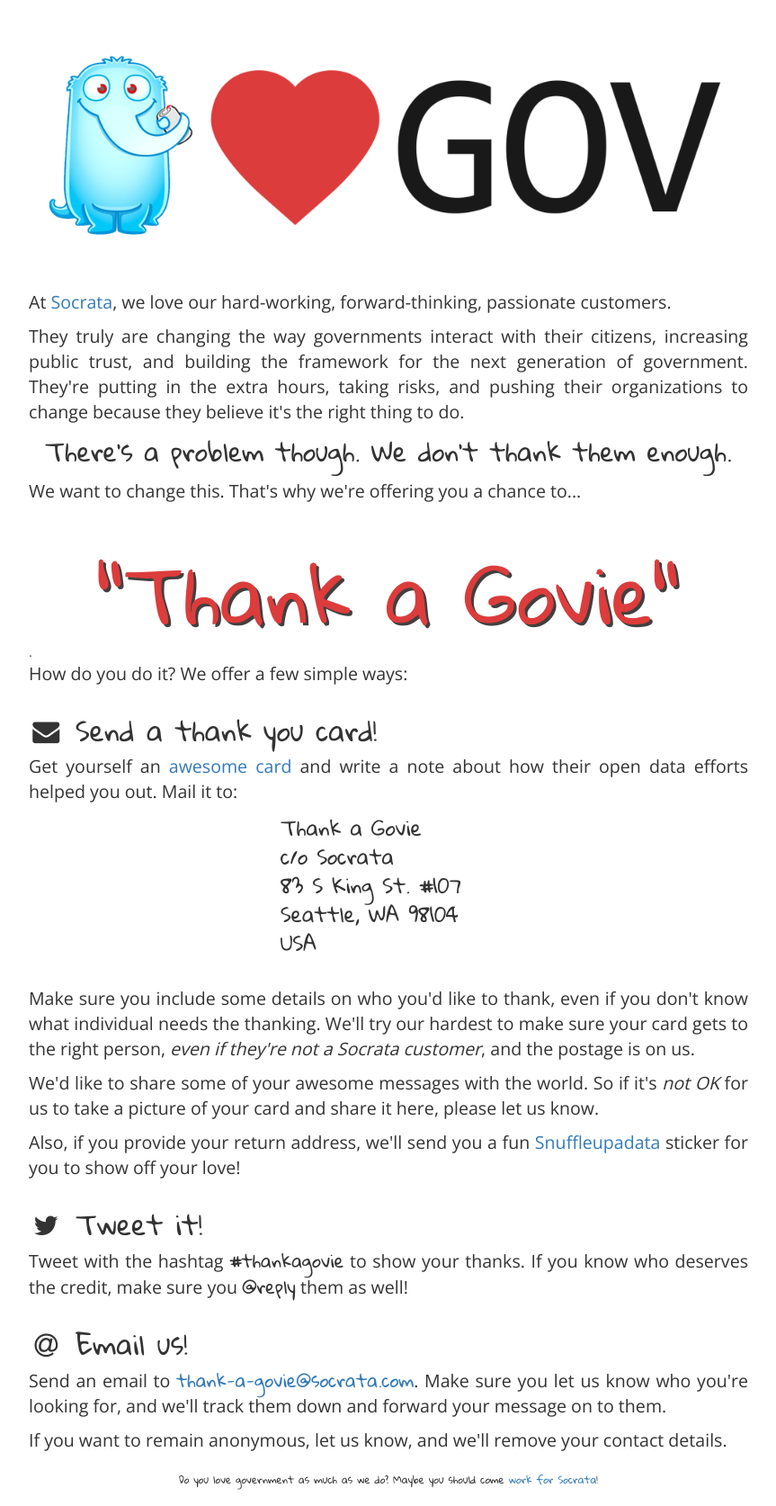
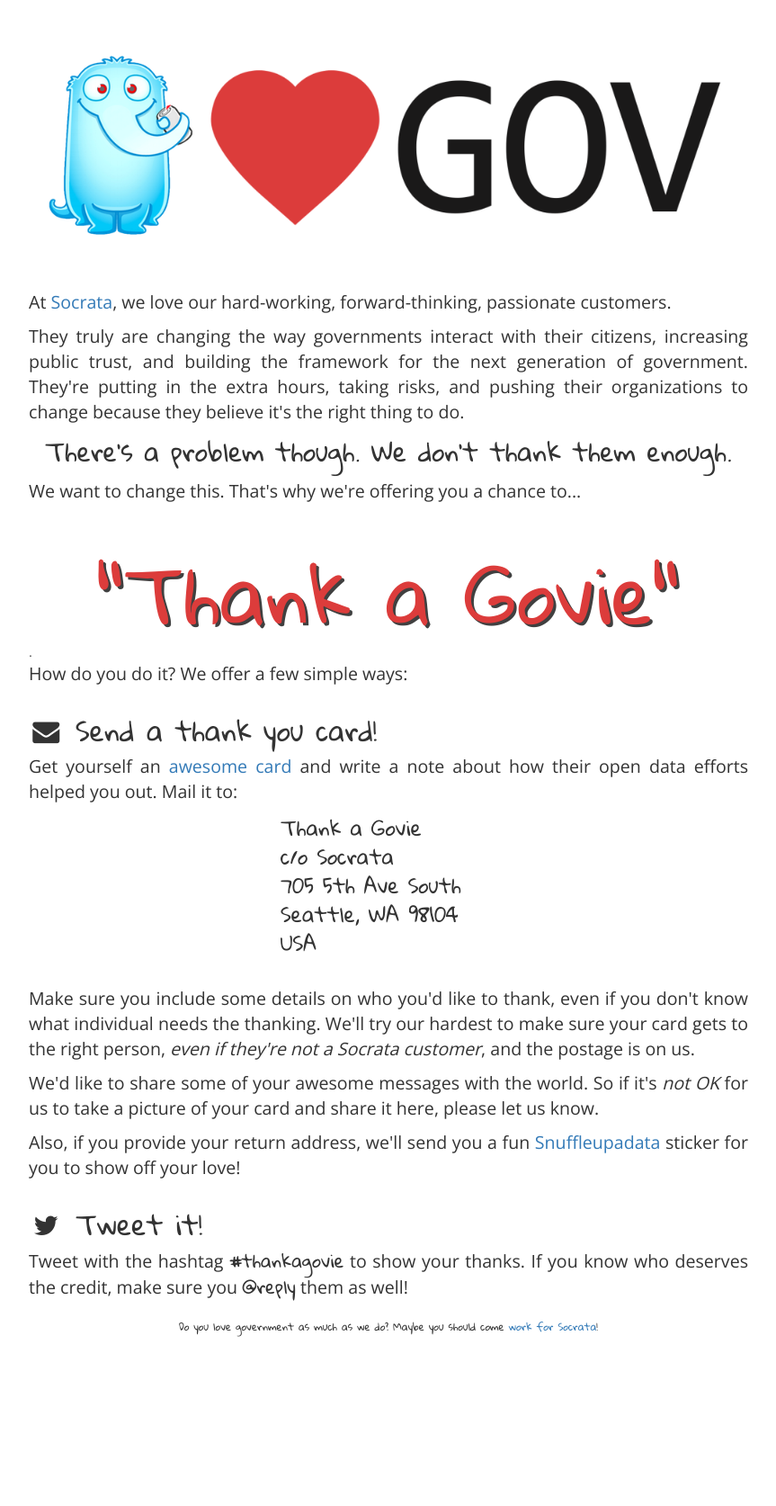
Before and after one commit to socrata/thank-a-govie.com, a Jekyll site: the page built from index.html, in a window 1280 px wide. Shown: the whole page at 90% size, without its empty margins (208-1071 px from the left). Built offline with Jekyll 4.4.1, drawn with Linux system fonts in a browser that asks for light colours; nearby versions of some CDN libraries; after the commit the page ends 1504 px from its top, so only the background shows below that.

Commit message:
Updating address and removing dead email account

```diff
--- a/index.html
+++ b/index.html
@@ -26,7 +26,7 @@
      <div class="adr">
         <div class="org">Thank a Govie</div>
         <div class="org">c/o Socrata</div>
-        <div class="street-address">83 S King St. #107</div>
+        <div class="street-address">705 5th Ave South</div>
         <div class="city-state-zip">
           <span class="locality">Seattle</span>,
           <span class="region">WA</span>
@@ -46,11 +46,5 @@
 
   <p>Tweet with the hashtag <span class="not-comic-sans">#thankagovie</span> to show your thanks. If you know who deserves the credit, make sure you <span class="not-comic-sans">@reply</span> them as well!</p>
 
-  <h2 class="not-comic-sans"><i class="fa fa-fw fa-at"></i> Email us!</h2>
-
-  <p>Send an email to <span class="not-comic-sans"><a href="mailto:thank-a-govie@socrata.com">thank-a-govie@socrata.com</a></span>. Make sure you let us know who you're looking for, and we'll track them down and forward your message on to them.</p>
-
-  <p>If you want to remain anonymous, let us know, and we'll remove your contact details.</p>
-
   <footer class="not-comic-sans">Do you love government as much as we do? Maybe you should come <a href="http://www.socrata.com/jobs/">work for Socrata</a>!</footer>
 </div>
```
